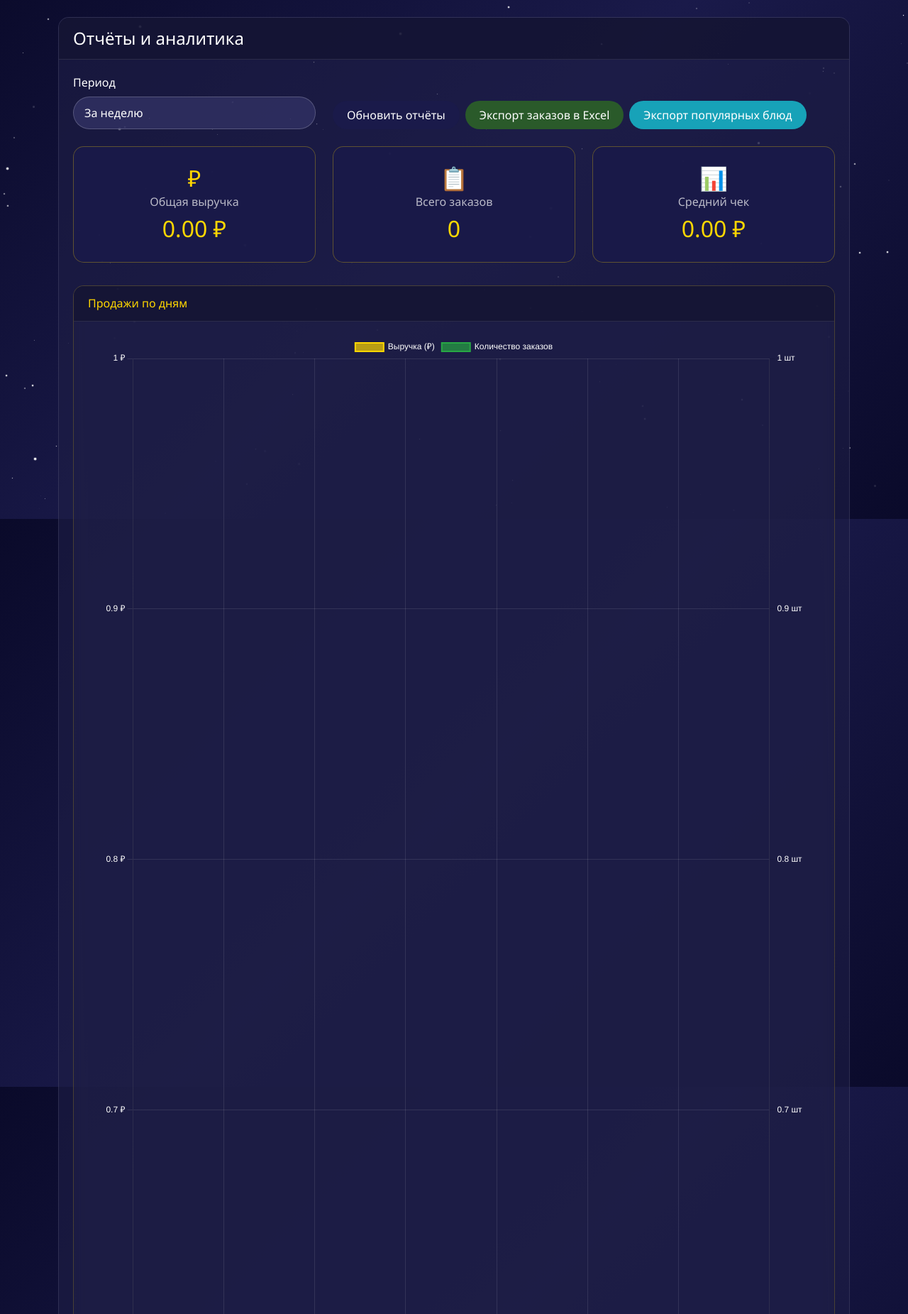
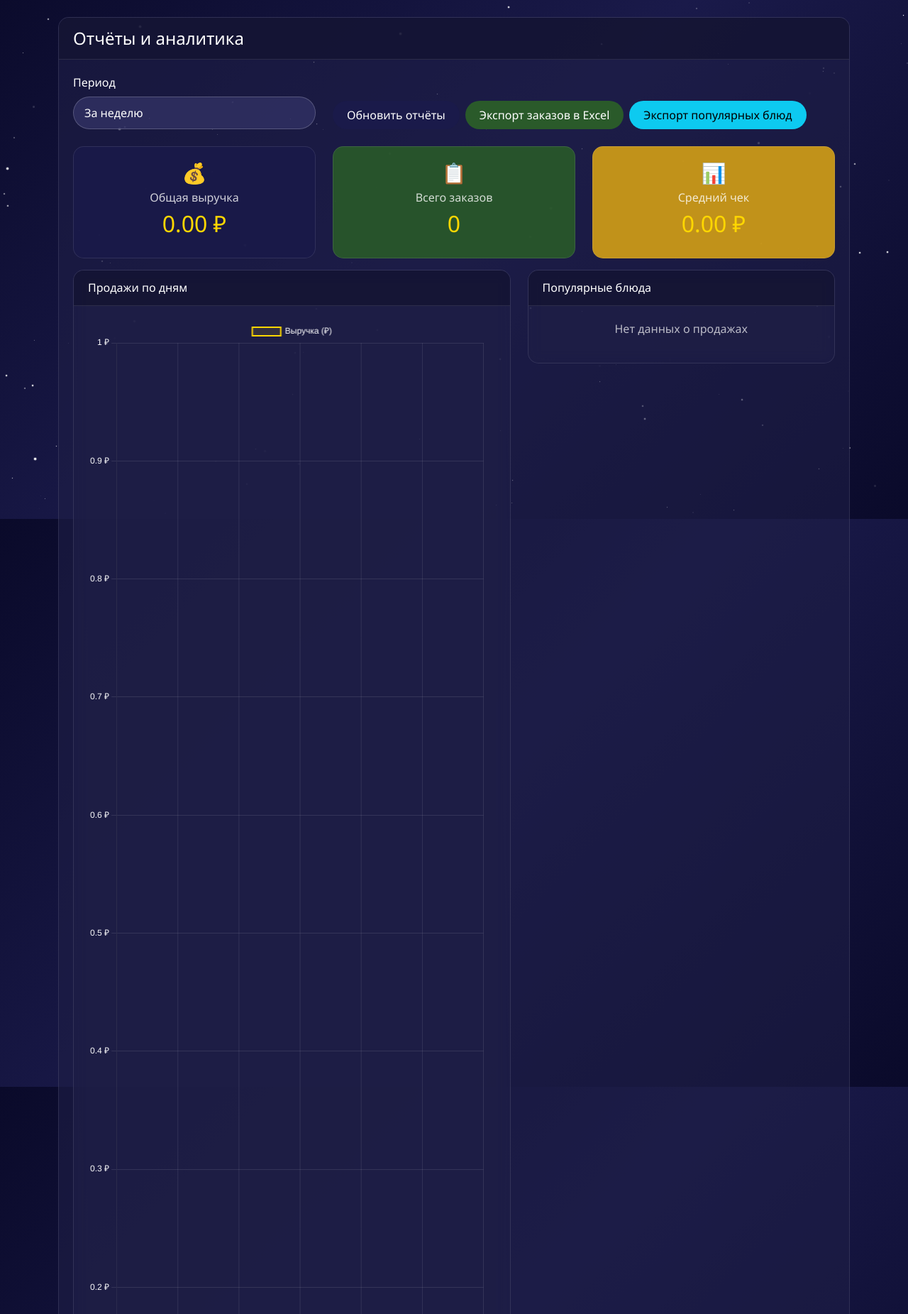
Before and after one commit to kotp2001/obshepit-ais, a Django app: page /reports/ in a window 1280 px wide. Shown: the part 69-1920 px from the top of the page at 71% size. Run offline with Django 4.2, Linux system fonts and the light colour scheme; data that the repository does not hold is empty.

Commit message:
Update reports.html

```diff
--- a/templates/reports.html
+++ b/templates/reports.html
@@ -7,7 +7,6 @@
             <h4 class="mb-0">Отчёты и аналитика</h4>
         </div>
         <div class="card-body">
-            <!-- Фильтр периода -->
             <div class="row mb-4">
                 <div class="col-md-4">
                     <label class="form-label">Период</label>
@@ -20,61 +19,55 @@
                 <div class="col-md-8 d-flex align-items-end gap-2">
                     <button class="btn btn-primary" onclick="loadReports()">Обновить отчёты</button>
                     <button class="btn btn-success" onclick="window.location.href='/export/orders/'">Экспорт заказов в Excel</button>
-                    <button class="btn btn-info text-white" onclick="window.location.href='/export/popular/'">Экспорт популярных блюд</button>
+                    <button class="btn btn-info" onclick="window.location.href='/export/popular/'">Экспорт популярных блюд</button>
                 </div>
             </div>
 
-            <!-- Карточки статистики -->
             <div class="row">
                 <div class="col-md-4 mb-3">
-                    <div class="card text-center" style="background: rgba(26,26,74,0.9); border: 1px solid rgba(255,215,0,0.3);">
+                    <div class="card text-center" style="background: rgba(26,26,74,0.9);">
                         <div class="card-body">
-                            <div style="font-size: 2rem; color: #ffd700;">₽</div>
-                            <h6 class="mb-2" style="color: rgba(255,255,255,0.7);">Общая выручка</h6>
-                            <h2 id="total-revenue" style="color: #ffd700; font-size: 2rem;">0 ₽</h2>
+                            <h3 class="mb-2">💰</h3>
+                            <h6 class="mb-2" style="color: rgba(255,255,255,0.8);">Общая выручка</h6>
+                            <h2 id="total-revenue" style="color: #ffd700;">0 ₽</h2>
                         </div>
                     </div>
                 </div>
                 <div class="col-md-4 mb-3">
-                    <div class="card text-center" style="background: rgba(26,26,74,0.9); border: 1px solid rgba(255,215,0,0.3);">
+                    <div class="card text-center" style="background: rgba(42,90,42,0.9);">
                         <div class="card-body">
-                            <div style="font-size: 2rem; color: #ffd700;">📋</div>
-                            <h6 class="mb-2" style="color: rgba(255,255,255,0.7);">Всего заказов</h6>
-                            <h2 id="total-orders" style="color: #ffd700; font-size: 2rem;">0</h2>
+                            <h3 class="mb-2">📋</h3>
+                            <h6 class="mb-2" style="color: rgba(255,255,255,0.8);">Всего заказов</h6>
+                            <h2 id="total-orders" style="color: #ffd700;">0</h2>
                         </div>
                     </div>
                 </div>
                 <div class="col-md-4 mb-3">
-                    <div class="card text-center" style="background: rgba(26,26,74,0.9); border: 1px solid rgba(255,215,0,0.3);">
+                    <div class="card text-center" style="background: rgba(212,160,23,0.9);">
                         <div class="card-body">
-                            <div style="font-size: 2rem; color: #ffd700;">📊</div>
-                            <h6 class="mb-2" style="color: rgba(255,255,255,0.7);">Средний чек</h6>
-                            <h2 id="avg-check" style="color: #ffd700; font-size: 2rem;">0 ₽</h2>
+                            <h3 class="mb-2">📊</h3>
+                            <h6 class="mb-2" style="color: rgba(255,255,255,0.8);">Средний чек</h6>
+                            <h2 id="avg-check" style="color: #ffd700;">0 ₽</h2>
                         </div>
                     </div>
                 </div>
             </div>
 
-            <!-- График продаж по дням -->
-            <div class="row mt-3">
-                <div class="col-12">
-                    <div class="card" style="background: rgba(30,30,70,0.5); border: 1px solid rgba(255,215,0,0.2);">
-                        <div class="card-header" style="background: rgba(20,20,50,0.8);">
-                            <h6 class="mb-0" style="color: #ffd700;">Продажи по дням</h6>
+            <div class="row">
+                <div class="col-md-7">
+                    <div class="card">
+                        <div class="card-header">
+                            <h6 class="mb-0">Продажи по дням</h6>
                         </div>
                         <div class="card-body">
-                            <canvas id="sales-chart" width="100%" height="350"></canvas>
+                            <canvas id="sales-chart" width="100%" height="300"></canvas>
                         </div>
                     </div>
                 </div>
-            </div>
-
-            <!-- Популярные блюда (в колонку справа, если нужно убрать - закомментируй) -->
-            <div class="row mt-3">
-                <div class="col-12">
-                    <div class="card" style="background: rgba(30,30,70,0.5); border: 1px solid rgba(255,215,0,0.2);">
-                        <div class="card-header" style="background: rgba(20,20,50,0.8);">
-                            <h6 class="mb-0" style="color: #ffd700;">Популярные блюда</h6>
+                <div class="col-md-5">
+                    <div class="card">
+                        <div class="card-header">
+                            <h6 class="mb-0">Популярные блюда</h6>
                         </div>
                         <div class="card-body">
                             <div id="popular-dishes">
@@ -94,37 +87,29 @@
 <script>
     let chart = null;
 
-    function loadReports() {
-        let period = document.getElementById('period-select').value;
+    async function loadReports() {
+        const period = document.getElementById('period-select').value;
 
-        fetch(`/api/reports/?period=${period}`)
-            .then(response => response.json())
-            .then(data => {
+        try {
+            const response = await fetch(`/api/reports/?period=${period}`);
+            const data = await response.json();
+
             if (data.success) {
-                    // Обновляем карточки
                 document.getElementById('total-revenue').innerHTML = data.data.total_revenue.toFixed(2) + ' ₽';
                 document.getElementById('total-orders').innerHTML = data.data.total_orders;
                 document.getElementById('avg-check').innerHTML = data.data.avg_check.toFixed(2) + ' ₽';
 
-                    // Популярные блюда
                 let popularHtml = '';
                 if (data.data.popular_dishes.length > 0) {
-                        popularHtml = '<div class="row">';
+                    popularHtml = '<div class="list-group">';
                     data.data.popular_dishes.forEach((dish, index) => {
-                            const maxCount = data.data.popular_dishes[0]?.count || 1;
-                            const percent = (dish.count / maxCount) * 100;
                         popularHtml += `
-                                <div class="col-12 mb-3">
-                                    <div class="d-flex justify-content-between align-items-center mb-1">
-                                        <span style="color: white;">
-                                            <span class="badge" style="background: #ffd700; color: #1a1a4a; margin-right: 10px;">${index + 1}</span>
-                                            ${dish.name}
-                                        </span>
-                                        <span style="color: #ffd700; font-weight: bold;">${dish.count} шт</span>
+                            <div class="list-group-item d-flex justify-content-between align-items-center" style="background: rgba(50,50,100,0.5); color: white; border-color: rgba(255,255,255,0.1);">
+                                <div>
+                                    <span class="badge" style="background: #ffd700; color: #1a1a4a;">${index + 1}</span>
+                                    <strong class="ms-2" style="color: white;">${dish.name}</strong>
                                 </div>
-                                    <div class="progress" style="height: 8px; background: rgba(50,50,100,0.5); border-radius: 10px;">
-                                        <div class="progress-bar" role="progressbar" style="width: ${percent}%; background: #ffd700; border-radius: 10px;"></div>
-                                    </div>
+                                <span class="badge bg-success">${dish.count} шт</span>
                             </div>
                         `;
                     });
@@ -134,101 +119,49 @@
                 }
                 document.getElementById('popular-dishes').innerHTML = popularHtml;
 
-                    // График продаж
                 if (chart) chart.destroy();
-                    let ctx = document.getElementById('sales-chart').getContext('2d');
+                const ctx = document.getElementById('sales-chart').getContext('2d');
                 chart = new Chart(ctx, {
-                        type: 'bar',
+                    type: 'line',
                     data: {
                         labels: data.data.daily_data.map(d => d.date),
                         datasets: [{
                             label: 'Выручка (₽)',
                             data: data.data.daily_data.map(d => d.revenue),
-                                backgroundColor: 'rgba(255, 215, 0, 0.7)',
                             borderColor: '#ffd700',
+                            backgroundColor: 'rgba(255,215,0,0.1)',
+                            tension: 0.3,
+                            fill: true,
                             borderWidth: 2,
-                                borderRadius: 8,
-                                barPercentage: 0.6,
-                                categoryPercentage: 0.8
-                            }, {
-                                label: 'Количество заказов',
-                                data: data.data.daily_data.map(d => d.orders),
-                                backgroundColor: 'rgba(40, 167, 69, 0.7)',
-                                borderColor: '#28a745',
-                                borderWidth: 2,
-                                borderRadius: 8,
-                                barPercentage: 0.6,
-                                categoryPercentage: 0.8,
-                                yAxisID: 'y1'
+                            pointBackgroundColor: '#ffd700',
+                            pointBorderColor: '#fff',
+                            pointBorderWidth: 2,
+                            pointRadius: 5,
+                            pointHoverRadius: 7
                         }]
                     },
                     options: {
                         responsive: true,
                         maintainAspectRatio: true,
                         plugins: {
-                                legend: {
-                                    position: 'top',
-                                    labels: {
-                                        color: 'white',
-                                        font: { size: 12 }
-                                    }
-                                },
-                                tooltip: {
-                                    callbacks: {
-                                        label: (ctx) => {
-                                            let label = ctx.dataset.label || '';
-                                            let value = ctx.raw;
-                                            if (ctx.dataset.label === 'Выручка (₽)') {
-                                                return label + ': ' + value.toFixed(2) + ' ₽';
-                                            }
-                                            return label + ': ' + value + ' шт';
-                                        }
-                                    }
-                                }
+                            legend: { position: 'top', labels: { color: 'white' } },
+                            tooltip: { callbacks: { label: (ctx) => `${ctx.raw.toFixed(2)} ₽` } }
                         },
                         scales: {
-                                x: {
-                                    ticks: { color: 'white', font: { size: 12 } },
-                                    grid: { color: 'rgba(255,255,255,0.1)' },
-                                    title: { display: true, text: 'Дата', color: '#ffd700', font: { size: 12 } }
-                                },
-                                y: {
-                                    beginAtZero: true,
-                                    ticks: { color: 'white', callback: (v) => v + ' ₽', font: { size: 12 } },
-                                    grid: { color: 'rgba(255,255,255,0.1)' },
-                                    title: { display: true, text: 'Выручка (₽)', color: '#ffd700', font: { size: 12 } }
-                                },
-                                y1: {
-                                    position: 'right',
-                                    beginAtZero: true,
-                                    ticks: { color: 'white', callback: (v) => v + ' шт', font: { size: 12 } },
-                                    grid: { drawOnChartArea: false },
-                                    title: { display: true, text: 'Количество заказов', color: '#ffd700', font: { size: 12 } }
-                                }
+                            x: { ticks: { color: 'white' }, grid: { color: 'rgba(255,255,255,0.1)' } },
+                            y: { beginAtZero: true, ticks: { color: 'white', callback: (v) => v + ' ₽' }, grid: { color: 'rgba(255,255,255,0.1)' } }
                         }
                     }
                 });
+            } else {
+                console.error('API error:', data);
             }
-            })
-            .catch(error => {
+        } catch (error) {
             console.error('Error loading reports:', error);
             document.getElementById('popular-dishes').innerHTML = '<p class="text-center text-danger">Ошибка загрузки данных</p>';
-            });
+        }
     }
 
     loadReports();
 </script>
-
-<style>
-    .progress-bar {
-        transition: width 0.3s ease;
-    }
-    .btn-info {
-        background: #17a2b8;
-        color: white;
-    }
-    .btn-info:hover {
-        background: #138496;
-    }
-</style>
 {% endblock %}
```
Lines whose indentation alone changed are shown as unchanged.
